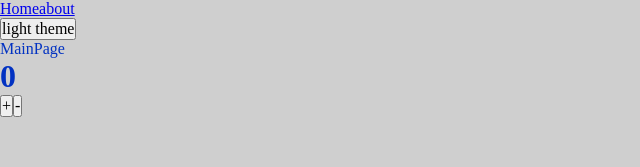
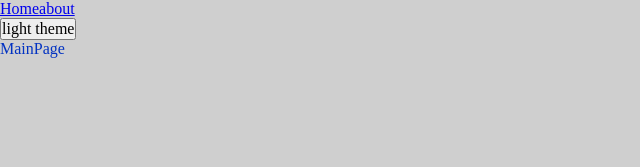
Before and after one commit to Openpalms/IT-Feed, a React app: page / in a window 1280 px wide. Shown: the top 167 px of the page, without its empty margins (0-640 px from the left). Built offline with nearby package versions, Linux system fonts and the light colour scheme.

Commit message:
add helper, fix gitignore

```diff
--- a/src/App.tsx
+++ b/src/App.tsx
@@ -1,16 +1,16 @@
 import { MainPage } from './pages/MainPage/MainPage.lazy';
-import { Counter } from './components/Counter';
 import { Route, Routes } from 'react-router-dom';
 import { Link } from 'react-router-dom';
 import { AboutPage } from './pages/AboutPage/AboutPage.lazy';
 import { Suspense, useContext } from 'react';
 import { THEMES, ThemeContext } from './Theme/ThemeContext';
 import { useTheme } from './hooks/useTheme';
+import { classNames } from './helpers/classNames/classNames';
 
 const App = () => {
   const { theme, toggleTheme } = useTheme();
   return (
-    <div className={`app ${theme}`}>
+    <div className={classNames('app', {}, [theme])}>
       <div>
         <Link to={'/'}>Home</Link>
         <Link to={'/about'}>about</Link>
@@ -22,7 +22,6 @@
           <Route path={'/about'} element={<AboutPage />} />
         </Routes>
       </Suspense>
-      <Counter />
     </div>
   );
 };
--- a/src/components/Counter.tsx
+++ /dev/null
@@ -1,12 +0,0 @@
-import { useState } from 'react';
-import classes from './Counter.module.scss';
-export const Counter = () => {
-  const [count, setCount] = useState(0);
-  return (
-    <div className={classes.button}>
-      <h1>{count}</h1>
-      <button onClick={() => setCount(count + 1)}>+</button>
-      <button onClick={() => setCount(count - 1)}>-</button>
-    </div>
-  );
-};
--- /dev/null
+++ b/src/helpers/classNames/classNames.ts
@@ -0,0 +1,19 @@
+type Mods = Record<string, boolean | string>;
+
+export function classNames(
+  classes: string,
+  mods: Mods,
+  additional: string[]
+): string {
+  return [
+    classes,
+    ...additional,
+    ...Object.entries(mods)
+      .filter(([key, value]) => {
+        Boolean(value);
+      })
+      .map(([key]) => {
+        return key;
+      }),
+  ].join(' ');
+}
```
Also changed, not shown: src/components/Counter.module.scss (deleted), 1 other file (tests, documents, lock files or other folders).
